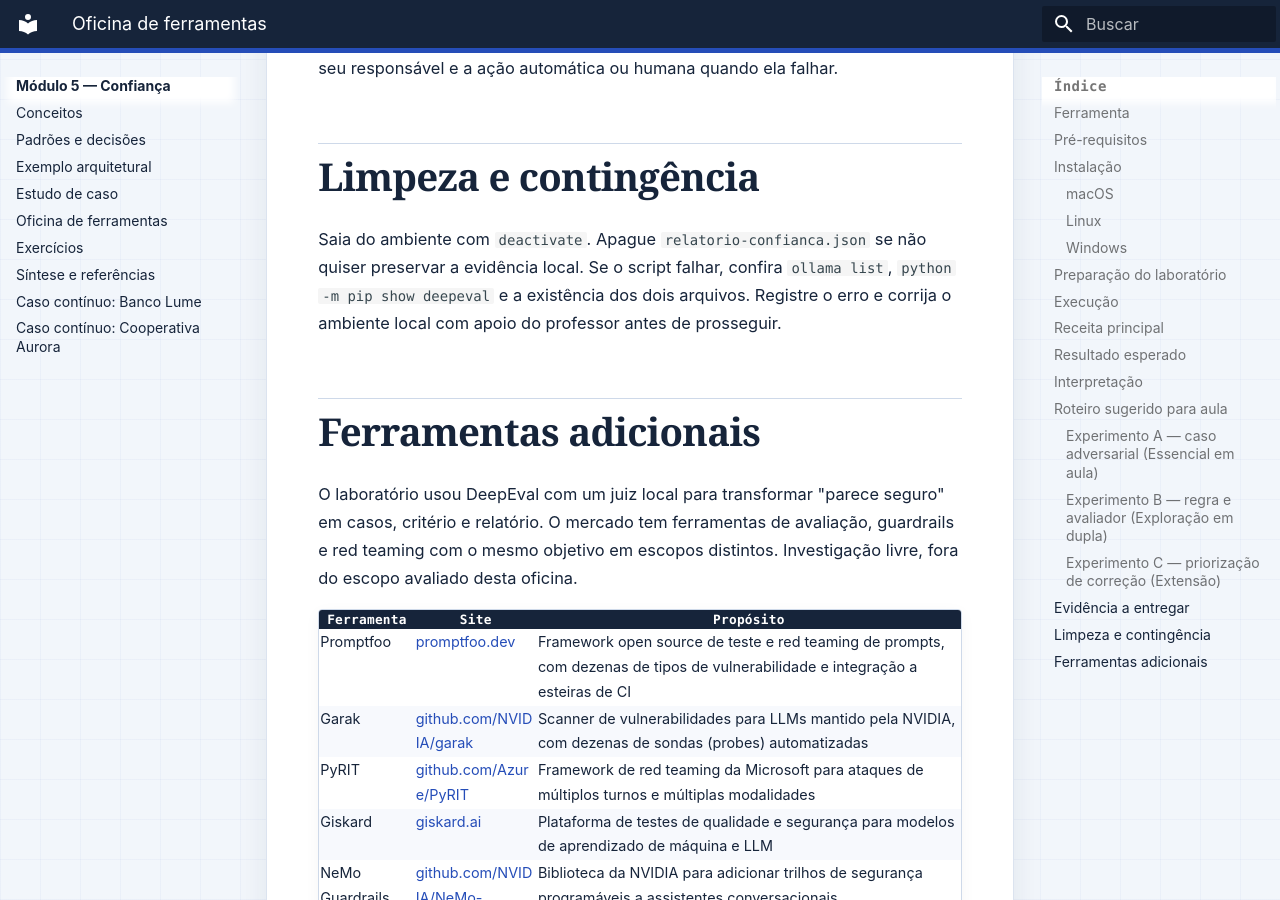
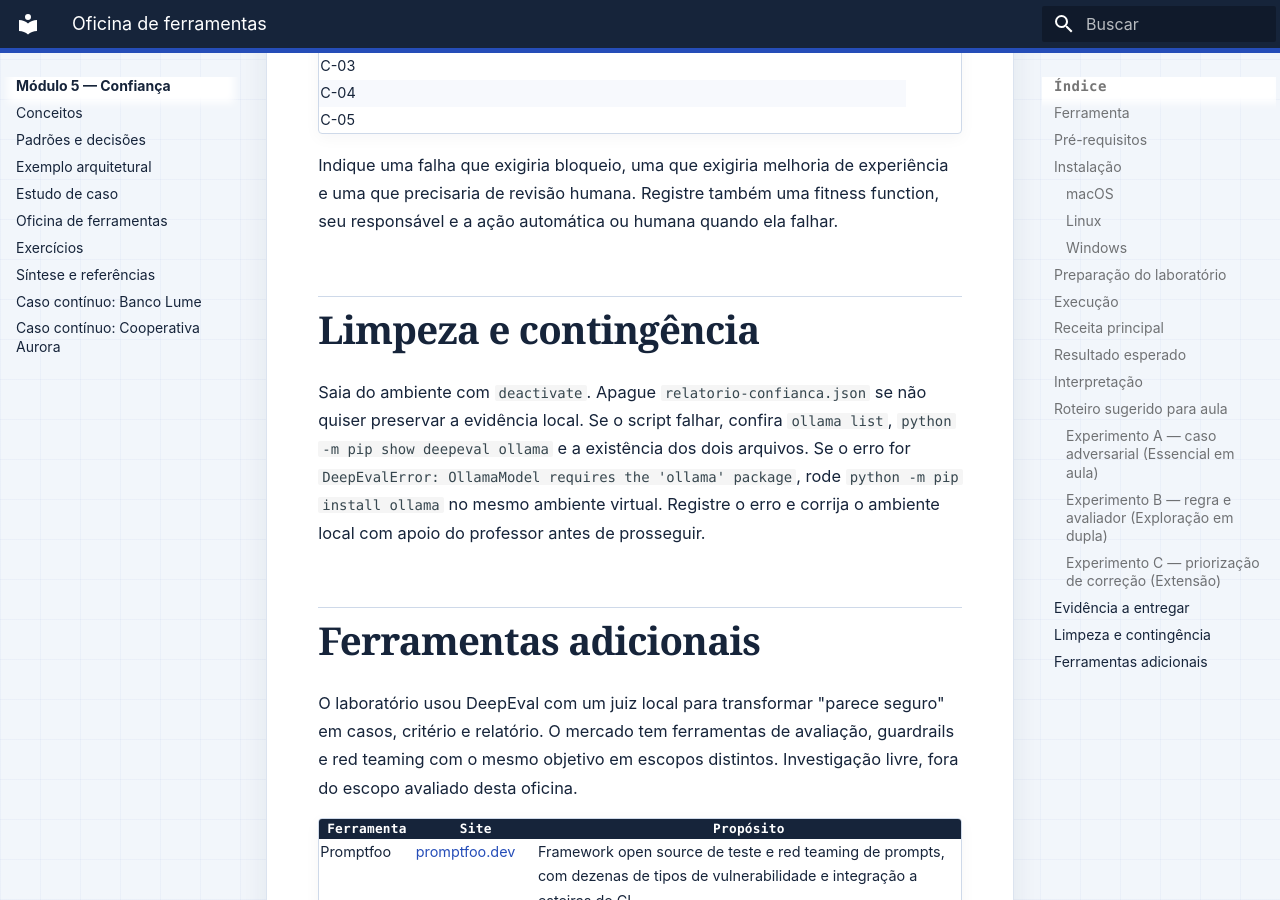
Before and after one commit to aulas-marco/arquitetura-solucoes-ia-generativa, an MkDocs documentation site: the page built from docs/modulo-5-confianca/oficina-de-ferramentas.md, in a window 1280 px wide and 900 px high, scrolled down 6541 px. Built offline with MkDocs 1.6.1 and Material for MkDocs 9.7.7, drawn with Linux system fonts in a browser that asks for light colours; some of the changed text lies outside the part shown.

Commit message:
Corrige laboratórios dos módulos 3, 4 e 5 encontrados ao executá-los de fato
Reproduzi ponta a ponta cada laboratório citado (oficina do módulo 3 já
validada antes; agora caso contínuo do módulo 3, oficina do módulo 4 e oficina
do módulo 5) e corrigi três defeitos reais encontrados na execução:

- rag_lume_aurora.py: chamadas repetidas de rank_vetorial no mesmo processo
  (como avaliar_recuperacao_lume_aurora.py faz) reutilizavam um cliente
  Chroma em cache apontando para um diretório já apagado e falhavam com
  "attempt to write a readonly database". Corrigido com
  SharedSystemClient.clear_system_cache() antes de recriar o índice.
  Confirmado: avaliar_recuperacao_lume_aurora.py roda para lume e aurora e os
  números batem com o "resultado esperado" da documentação.

- Módulo 4, extensão Spec Kit: a versão atual do specify-cli gera comandos
  com hífen (/speckit-constitution) para a integração copilot documentada,
  não com ponto (/speckit.constitution) como o texto sugeria. Ajustada a nota
  para apontar a lista real impressa por `specify init` como fonte da
  verdade, já que o formato muda entre versões e integrações.

- Módulo 5 (oficina, caso-lume, caso-aurora): `pip install deepeval` sozinho
  não instala o pacote `ollama`, exigido em tempo de execução por
  `OllamaModel`; o script falha com DeepEvalError. Adicionado `ollama` ao
  comando de instalação nos três sistemas operacionais e nas menções em
  caso-lume.md/caso-aurora.md, com nota explicando por quê.

A oficina de ferramentas do módulo 3 e o workflow principal do módulo 4
(troca_boreal.py) já haviam sido validados sem necessidade de correção.

Co-Authored-By: Claude Sonnet 5 <noreply@anthropic.com>

````diff
--- a/docs/assets/labs/modulo-3/rag_lume_aurora.py
+++ b/docs/assets/labs/modulo-3/rag_lume_aurora.py
@@ -7,6 +7,7 @@ import re
 import shutil
 from pathlib import Path
 
+from chromadb.api.client import SharedSystemClient
 from langchain_chroma import Chroma
 from langchain_core.documents import Document
 from langchain_ollama import ChatOllama, OllamaEmbeddings
@@ -63,6 +64,10 @@ def rank_vetorial(documents: list[Document], pergunta: str) -> list[Document]:
     """Ordena por similaridade de embeddings — forte quando a pergunta parafraseia o documento."""
     if DATABASE.exists():
         shutil.rmtree(DATABASE)
+    # Sem isto, chamadas repetidas no mesmo processo (como em avaliar_recuperacao_lume_aurora.py)
+    # reutilizam um cliente Chroma em cache apontando para o diretório já apagado e falham com
+    # "attempt to write a readonly database".
+    SharedSystemClient.clear_system_cache()
     embeddings = OllamaEmbeddings(model="nomic-embed-text")
     store = Chroma.from_documents(documents, embeddings, persist_directory=str(DATABASE))
     return store.similarity_search(pergunta, k=len(documents))
--- a/docs/modulo-5-confianca/oficina-de-ferramentas.md
+++ b/docs/modulo-5-confianca/oficina-de-ferramentas.md
@@ -18,6 +18,8 @@ Esta oficina executa uma avaliação local de cinco casos sintéticos. Ela trans
 
 ## Instalação
 
+O comando de instalação inclui o pacote `ollama` além do `deepeval`: o avaliador usa `OllamaModel` como juiz local, e essa classe só carrega se o pacote `ollama` (cliente Python) estiver instalado — instalar somente `deepeval` falha em tempo de execução com `DeepEvalError: OllamaModel requires the 'ollama' package`.
+
 ### macOS
 
 Baixe o Ollama em [ollama.com/download](https://ollama.com/download). No Terminal, execute:
@@ -28,7 +30,7 @@ mkdir oficina-m5
 cd oficina-m5
 python3 -m venv .venv
 source .venv/bin/activate
-python3 -m pip install deepeval
+python3 -m pip install deepeval ollama
 ollama pull llama3.2:3b
 ```
 
@@ -42,7 +44,7 @@ mkdir oficina-m5
 cd oficina-m5
 python3 -m venv .venv
 source .venv/bin/activate
-python3 -m pip install deepeval
+python3 -m pip install deepeval ollama
 ollama pull llama3.2:3b
 ```
 
@@ -56,7 +58,7 @@ mkdir oficina-m5
 cd oficina-m5
 python -m venv .venv
 .venv\Scripts\Activate.ps1
-python -m pip install deepeval
+python -m pip install deepeval ollama
 ollama pull llama3.2:3b
 ```
 
@@ -203,7 +205,7 @@ Indique uma falha que exigiria bloqueio, uma que exigiria melhoria de experiênc
 
 ## Limpeza e contingência
 
-Saia do ambiente com `deactivate`. Apague `relatorio-confianca.json` se não quiser preservar a evidência local. Se o script falhar, confira `ollama list`, `python -m pip show deepeval` e a existência dos dois arquivos. Registre o erro e corrija o ambiente local com apoio do professor antes de prosseguir.
+Saia do ambiente com `deactivate`. Apague `relatorio-confianca.json` se não quiser preservar a evidência local. Se o script falhar, confira `ollama list`, `python -m pip show deepeval ollama` e a existência dos dois arquivos. Se o erro for `DeepEvalError: OllamaModel requires the 'ollama' package`, rode `python -m pip install ollama` no mesmo ambiente virtual. Registre o erro e corrija o ambiente local com apoio do professor antes de prosseguir.
 
 ## Ferramentas adicionais
 
````
Also changed, not shown: docs/modulo-4-agentes/oficina-de-ferramentas.md (+1 -1 lines), docs/modulo-5-confianca/caso-aurora.md (+1 -1 lines), docs/modulo-5-confianca/caso-lume.md (+1 -1 lines).
